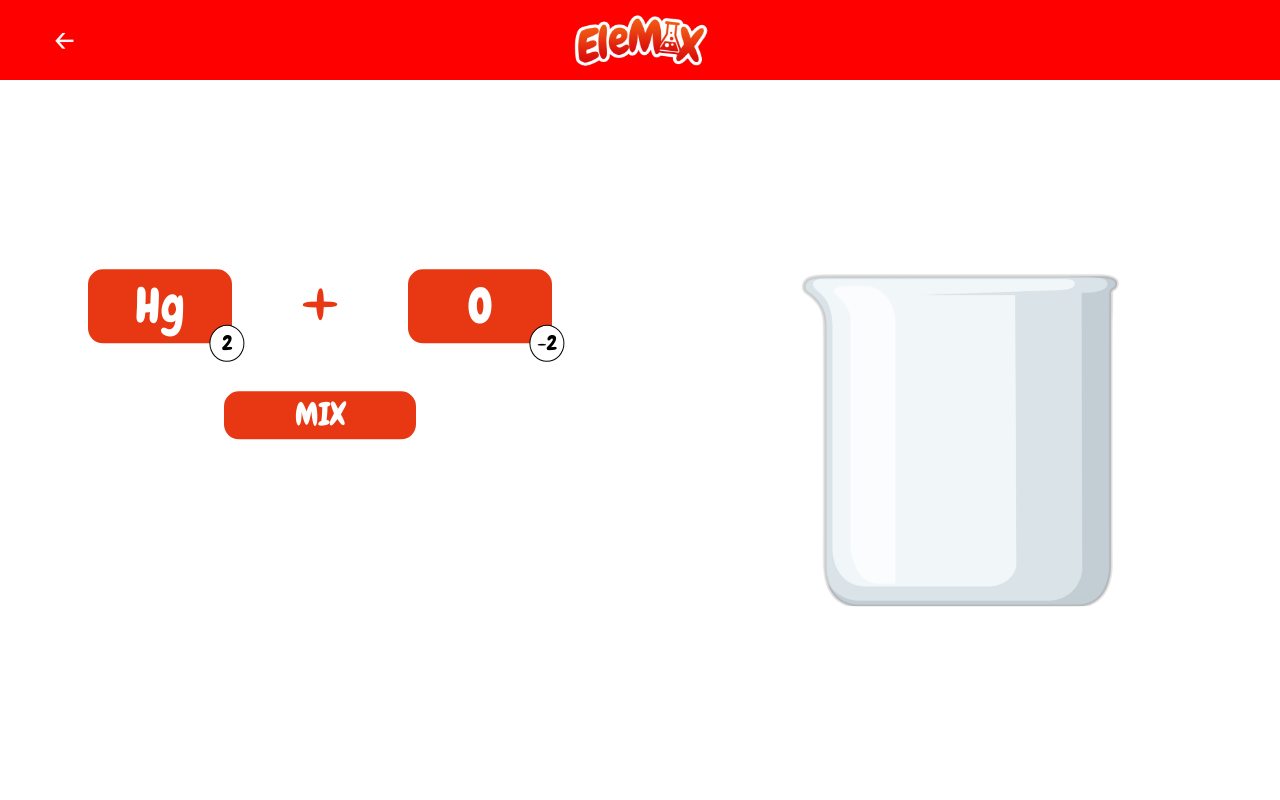
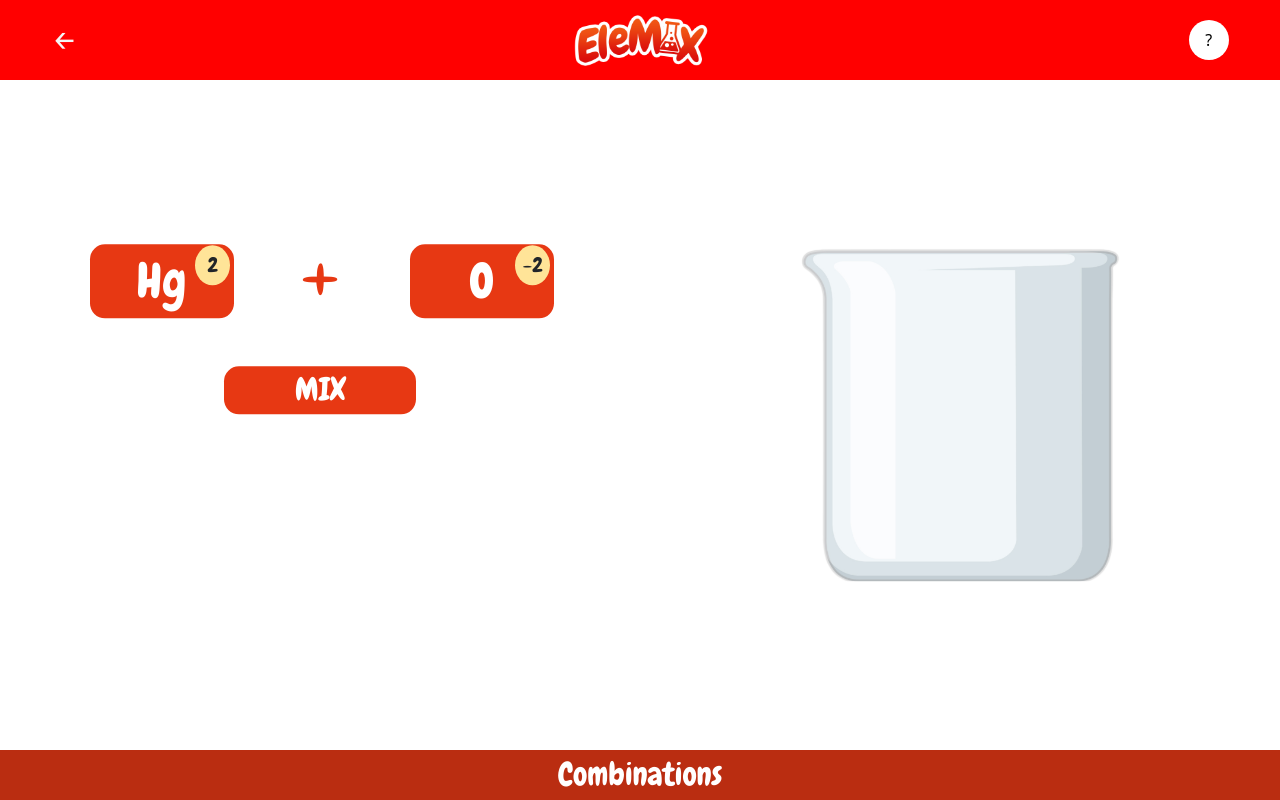
Before and after one commit to tapsivanneil/EleMix, a PHP site: page /elemix.php in a window 1280 px wide. Run offline with PHP 8.4, Linux system fonts and the light colour scheme; data comes from the database, SQL or seed files in the repository; some libraries are stand-ins or nearby versions.

Commit message:
apply the changes with the process of mixing elements

```diff
--- a/elemix.php
+++ b/elemix.php
@@ -1,5 +1,5 @@
 <?php
-    require_once "config/config_online.php";
+    require_once "config/config.php";
 ?>
 
 <!DOCTYPE html>
@@ -24,6 +24,12 @@
         <!-- <span class="position-absolute translate-middle-x">&#8592;</span>       -->
         <a class="position-absolute translate-middle-x" id="back_button" href="index.php" style="text-decoration:none;">🡠</a>
         <img src="assets/image/elemix logo.png" alt="">
+
+        <button class="elemix-guide" type="button" data-bs-toggle="offcanvas" data-bs-target="#guideOffcanvas" aria-controls="offcanvasExample">
+        ?
+        </button>
+
+
     </section>
     <div class="position-relative preface justify-content-center align-items-center">
         <div style="display: flex; flex-direction: column;">
@@ -41,26 +47,27 @@
                     <form method="post" class="d-flex flex-column justify-content-center position-relative">
                         <div class="d-flex justify-content-around align-items-center" id="combination_holder">
                             <div class="element-container position-relative justify-content-center">
-                                <button class="element_btn " onclick="setElementFocus(1)" name="element_1" id="element_1" data-bs-toggle="offcanvas" data-bs-target="#offcanvasExample" type="button" aria-controls="offcanvasExample">
+                                <button class="element_btn "  onclick="setElementFocus(1)" name="element_1" id="element_1" data-bs-toggle="offcanvas" data-bs-target="#offcanvasExample" type="button" aria-controls="offcanvasExample">
                                     Hg
                                 </button>
-                                <input oninput="getResult()" name="subscript_1" id="subscript_1" type="number" class="position-absolute top-100 end-0 translate-middle text-center border border-black border-1 rounded-circle" value="2">
+                                <div oninput="getResult()" name="subscript_1" id="subscript_1" type="number" class="superscript" >2</div>
                             </div>
 
                             <div class="plus pb-3">+</div>
 
                             <div class="element-container position-relative">
-                                <button class="element_btn " onclick="setElementFocus(2)" name="element_2" id="element_2" data-bs-toggle="offcanvas" data-bs-target="#offcanvasExample" type="button" aria-controls="offcanvasExample">
+                                <button class="element_btn " onclick="setElementFocus(1)" name="element_2" id="element_2" data-bs-toggle="offcanvas" data-bs-target="#offcanvasExample" type="button" aria-controls="offcanvasExample">
                                     O
                                 </button>
-                                <input oninput="getResult()" name="subscript_2" id="subscript_2" type="number" class="position-absolute top-100 end-0 translate-middle text-center border border-black border-1 rounded-circle" value="-2">
+                                <div oninput="getResult()" name="subscript_2" id="subscript_2" type="number" class="superscript" >-2</div>
                             </div>
                             <input type="hidden" name="element_result" id="element_result">
                             <input type="hidden" name="element_1_search" id="element_1_search" value="Hg">
                             <input type="hidden" name="element_2_search" id="element_2_search" value="O">
+                            <input type="hidden" name="subscript_1_search" id="subscript_1_search" value="2">
+                            <input type="hidden" name="subscript_2_search" id="subscript_2_search" value="-2">
 
                         </div>
-
                         <input type="submit"  name="submit_combine" value="MIX" class="mix-btn mt-5 mx-auto">
                     </form>
                 </div>
@@ -74,11 +81,6 @@
 
 <!-- offcanvas  -->
         <div class="offcanvas offcanvas-bottom" tabindex="-1" id="offcanvasExample" aria-labelledby="offcanvasExampleLabel">
-            <div class="offcanvas-header d-flex">
-                <form method="post" class="px-3 " style="width: 100%;">
-                    <input type="text" name="element" placeholder="Search element" class="rounded border-0 bg-secondary-subtle p-3 text-center" id="name_search" style="width: 100%;">
-                </form>
-            </div>
 
             <div class="offcanvas-body position-relative pt-3 mb-2" id="liveSearchResults">
 
@@ -87,10 +89,10 @@
                     if(isset($_POST['element_submit'])){
                         $element_1_search = isset($_POST['element_1_search']) ? $_POST['element_1_search'] : 'Na';
                         $element_2_search = isset($_POST['element_2_search']) ? $_POST['element_2_search'] : 'Cl';
-                        $subscript_1_search = isset($_POST['subscript_1']) ? $_POST['subscript_1'] : '1';
-                        $subscript_2_search = isset($_POST['subscript_2']) ? $_POST['subscript_2'] : '-1';
+                        $subscript_1_search = isset($_POST['subscript_1_search']) ? $_POST['subscript_1_search'] : '1';
+                        $subscript_2_search = isset($_POST['subscript_2_search']) ? $_POST['subscript_2_search'] : '-1';
 
-                        $stmt = $link->prepare("SELECT * FROM elements WHERE element_name LIKE ? OR symbol LIKE ? ");
+                        $stmt = $link->prepare("SELECT * FROM combinations WHERE element_name LIKE ? OR symbol LIKE ? ");
                         $likeParam = "%{$element_search}%";
                         $stmt->bind_param("ss", $likeParam, $likeParam );
                         $stmt->execute();
@@ -98,17 +100,22 @@
 
                     }
                     else{
-                        $stmt = $link->prepare("SELECT * FROM elements");
+                        $stmt = $link->prepare("SELECT * FROM combinations");
                         $stmt->execute();
                         $result = $stmt->get_result();
                     }
 
                     if($result->num_rows > 0){
                         while($element = $result->fetch_assoc()){
-                            $element_symbol = $element['symbol'];
-                            $element_name = $element['element_name'];
+                            $element_1 = $element['element_1'];
+                            $element_2 = $element['element_2'];
+                            $subscript_1 = $element['subscript_1'];
+                            $subscript_2 = $element['subscript_2'];
+                            $element_symbol = $element['combination'];
+                            $element_name = $element['combination_name'];
+
                             echo '
-                                <button onclick="setElementName(element_focus, \'' . $element_symbol . '\')"  getResult(); class="offcanvas-btn d-flex flex-column justify-content-center align-items-center mx-auto">
+                                <button onclick="setElementName( \'' . $element_1 . '\', \'' . $element_2 . '\',\'' . $subscript_1 . '\',\'' . $subscript_2 . '\')"  getResult(); class="offcanvas-btn d-flex flex-column justify-content-center align-items-center mx-auto">
                                     <span class="symbol">' . $element_symbol . '</span>
                                     <span class="element-name">' . $element_name . '</span>
                                 </button>';
@@ -119,32 +126,68 @@
 
             </div>
         </div>
-   <script>
-    $(document).ready(function () {
-        $('#name_search').on('input', function () {
-            var searchQuery = $(this).val();
 
-            $.ajax({
-                type: 'POST',
-                url: 'live_search.php',
-                data: { name_search: searchQuery },
-                success: function (data) {
-                    $('#liveSearchResults').html(data);
-                }
-            });
-        });
-    });
-</script>
+<div style="display: flex">
+    <button class="combination-btn" type="button" data-bs-toggle="offcanvas" data-bs-target="#offcanvasExample" aria-controls="offcanvasExample">
+  Combinations
+</button>
+
+</div>
+
+
+<div class="offcanvas offcanvas-start" tabindex="-1" id="guideOffcanvas" aria-labelledby="offcanvasExampleLabel">
+
+<div class="container">
+
+    <style>
+
+    @font-face {
+    font-family: "Chewy";
+    src: url("assets/font/Chewy-Regular.woff") format("woff"),
+        url("assets/font/Chewy-Regular.woff2") format("woff2");
+    }
+    .image-container {
+        display: flex;
+        flex-wrap: wrap;
+        width: 100%;
+        height: 100vh;
+        overflow-x: auto;
+        margin: 0; /* Remove default margins */
+        padding: 0; /* Remove default padding */
+    }
+
+    .image-container img {
+        flex: 0 0 100%;
+        height: auto;
+    }
+
+
+    </style>
+  <div class="offcanvas-header" style="margin-top: 20px">
+    <h5 class="offcanvas-title" id="offcanvasLabel" style="font-family: Chewy; font-size: 200%; color: #e73813;">User Guide</h5>
+    <button type="button" class="btn-close" data-bs-dismiss="offcanvas" aria-label="Close"></button>
+  </div>
+    <div class="image-container">
+        <img src="assets/image/1.png" alt="">
+        <img src="assets/image/2.png" alt="">
+        <img src="assets/image/3.png" alt="">
+        <img src="assets/image/4.png" alt="">
+        <img src="assets/image/5.png" alt="">
+
+    </div>
+
+
+
+</div>
 
 </body>
 </html>
 <?php
-        $search_combination = isset($_POST['element_result']) ? $_POST['element_result'] : "";
         $el_1 = isset($_POST['element_1_search']) ? $_POST['element_1_search'] : "";
         $el_2 = isset($_POST['element_2_search']) ? $_POST['element_2_search'] : "";
-        $sub_1 = isset($_POST['subscript_1']) ? $_POST['subscript_1'] : "";
-        $sub_2 = isset($_POST['subscript_2']) ? $_POST['subscript_2'] : "";
-        //echo '<script>alert("'.$el_1 .' '.$el_2.'");</script>';
+        $sub_1 = isset($_POST['subscript_1_search']) ? $_POST['subscript_1_search'] : "";
+        $sub_2 = isset($_POST['subscript_2_search']) ? $_POST['subscript_2_search'] : "";
+        echo '<script>console.log("'.$el_1 .' '.$el_2.''.$sub_1 .' '.$sub_2.'");</script>';
 
 
         $stmt = $link->prepare("SELECT source, combination
--- a/home.css
+++ b/home.css
@@ -3,11 +3,36 @@
   src: url("assets/font/Chewy-Regular.woff") format("woff"),
     url("assets/font/Chewy-Regular.woff2") format("woff2");
 }
+
+.elemix-guide {
+  background-color: white;
+  /* background-color: rgb(255, 228, 152); */
+  border: none; /* Remove border */
+  outline: none;
+  width: 40px; /* Adjust width and height as needed */
+  height: 40px;
+  border-radius: 50%;
+  position: absolute;
+  right: 4%;
+}
+
+.combination-btn {
+  background-color: #ba2d11;
+  border: none; /* Remove border */
+  outline: none;
+  color: white;
+  font-family: "Chewy";
+  width: 100%;
+  font-size: 200%;
+}
+
 .plus {
   position: absolute;
   font-family: "Chewy";
   font-size: 80px;
   color: #e73813;
+  border: none; /* Remove border */
+  outline: none;
 }
 html,
 body {
@@ -28,18 +53,29 @@
   align-items: center;
   position: relative;
 }
+
+.superscript {
+  width: 5%;
+  height: 100%; /* Ensuring height is the same as width to create a perfect circle */
+  background-color: rgb(255, 228, 152);
+  border-radius: 50%; /* Making it a circle */
+}
+
 #subscript_1,
-#subscript_2  {
+#subscript_2 {
+  margin-left: -12%;
+  margin-top: -10%;
   z-index: 1000 !important;
   font-family: "Chewy";
   font-size: 130%;
-  width: 24%;
-  height: 50%;
+  width: 40px;
+  height: 40px;
   text-align: center;
   border-radius: 50% !important;
+  line-height: 40px;
 }
 input {
-  font-family: 'Chewy';
+  font-family: "Chewy";
 }
 #subscript_1,
 #subscript_2 {
@@ -63,7 +99,7 @@
   height: 100%;
   font-size: 200%;
   padding: 0%;
-  transition: .2s ease-in 0s;
+  transition: 0.2s ease-in 0s;
 }
 
 .offcanvas-btn {
@@ -120,6 +156,7 @@
   column-gap: 4%;
   row-gap: 2%;
 }
+
 .offcanvas,
 .offcanvas-xxl,
 .offcanvas-xl,
@@ -155,17 +192,17 @@
 }
 .preface {
   height: 90%;
-  animation: myAnim .7s ease 0s 1 normal forwards;
+  animation: myAnim 0.7s ease 0s 1 normal forwards;
 }
 @keyframes myAnim {
   0% {
-      opacity: 0;
-      transform: scale(0.6);
+    opacity: 0;
+    transform: scale(0.6);
   }
 
   100% {
-      opacity: 1;
-      transform: scale(1);
+    opacity: 1;
+    transform: scale(1);
   }
 }
 /* Media queries */
```
Also changed, not shown: js/script.js (+26 -15 lines).
